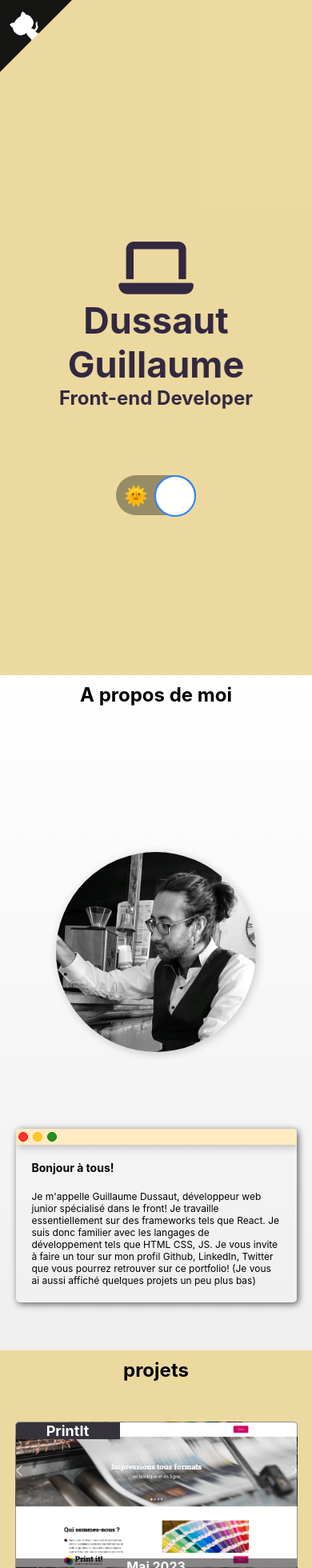
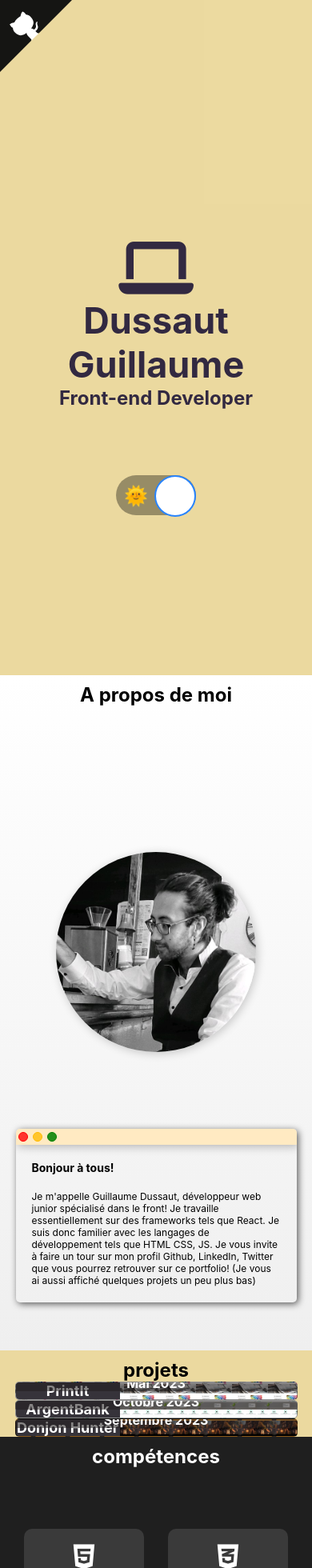
Before and after one commit to GuillaumeDussaut/Mon-portfolio, a React (Create React App) app: page / in a window 390 px wide. Shown: the top 1960 px of the page at 80% size. Built offline with nearby package versions, Linux system fonts and the light colour scheme; some icons are missing.

Commit message:
ajustement des fichier json sur app.js pour les projets

```diff
--- a/src/App.scss
+++ b/src/App.scss
@@ -359,9 +359,10 @@ header {
 }
 @media screen and (min-width: 320px) and (max-width: 720px){
   .projetsContainer{
-    height: 100vh;
+    height: auto;
     .projet{
       width: 90%;
+      height: auto;
     }
     .projet:hover{
       display:none;
@@ -494,7 +495,14 @@ header {
       }
   }
 }
-
+@media screen and (min-width: 320px) and (max-width: 720px){
+  .modal{
+    .modal-content{
+      width: 90%;
+      height: auto;
+    }
+  }
+}
 // skills
 .skillsContainer{
   width: 100%;
```
